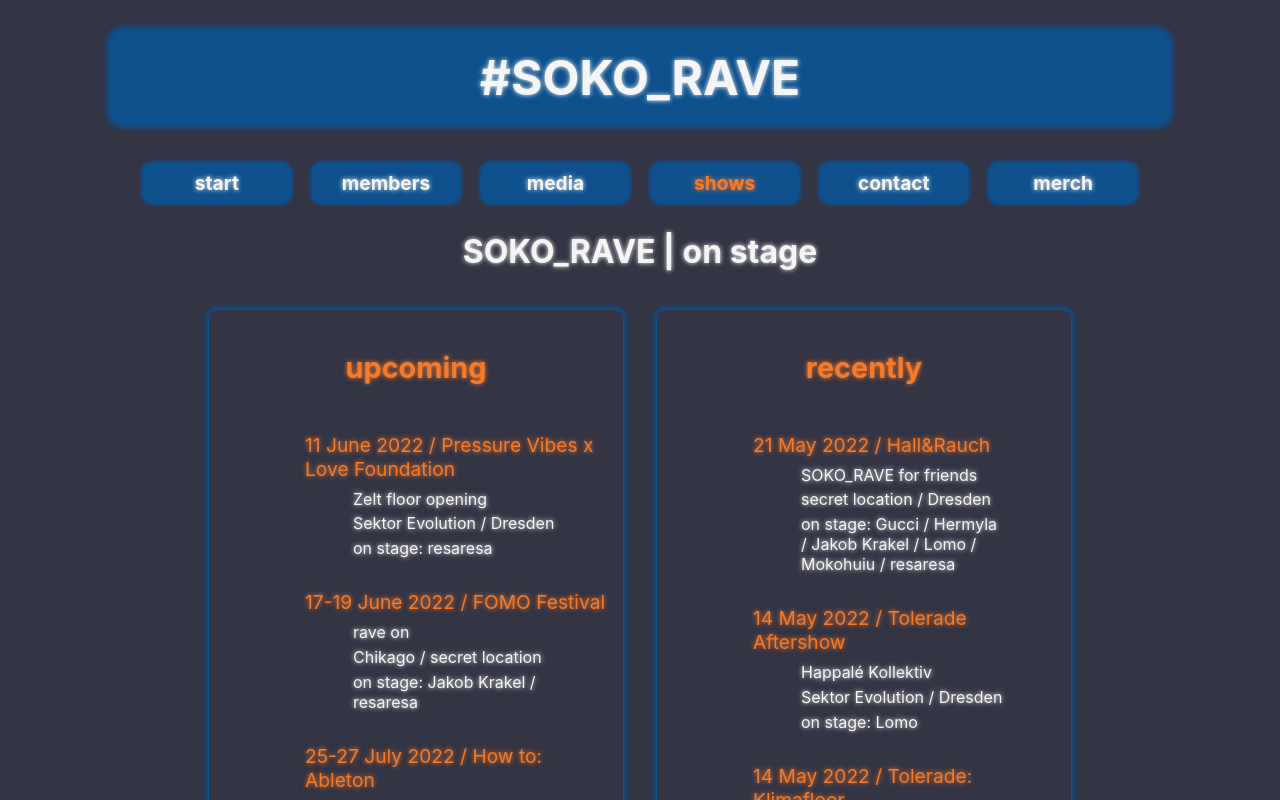
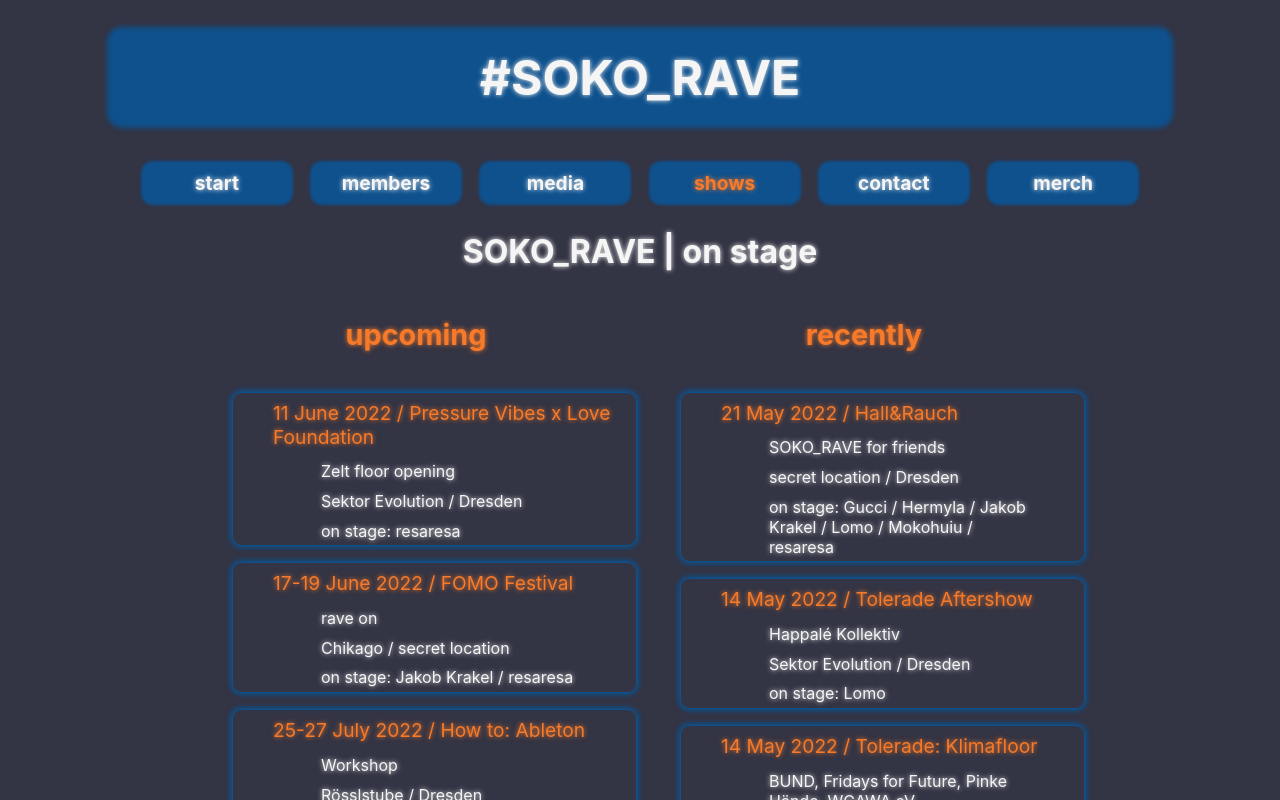
Before and after one commit to zuehler/soko-rave, a React (Vite) app: page /shows in a window 1280 px wide. Shown: the top 800 px of the page. Built offline with nearby package versions, Linux system fonts and the light colour scheme.

Commit message:
split shows to components, redesigned shows and media

```diff
--- /dev/null
+++ b/src/components/shows/recently.jsx
@@ -0,0 +1,25 @@
+import shows from "../../data/shows.json";
+
+export const Recently = () => {
+  return (
+    <div className="shows">
+      <h2>recently</h2>
+      <ul className="recently">
+        {shows.recent.map((show) => {
+          return (
+            <ul>
+              <li>
+                {show.date} / {show.party}
+              </li>
+              <li>{show.info}</li>{" "}
+              <li>
+                {show.location} / {show.city}
+              </li>
+              <li>on stage: {show.members.join(" / ")}</li>
+            </ul>
+          );
+        })}
+      </ul>
+    </div>
+  );
+};
--- /dev/null
+++ b/src/components/shows/upcoming.jsx
@@ -0,0 +1,25 @@
+import shows from "../../data/shows.json";
+
+export const Upcoming = () => {
+  return (
+    <div className="shows">
+      <h2>upcoming</h2>
+      <ul className="upcoming">
+        {shows.upcoming.map((show) => {
+          return (
+            <ul>
+              <li>
+                {show.date} / {show.party}
+              </li>
+              <li>{show.info}</li>{" "}
+              <li>
+                {show.location} / {show.city}
+              </li>
+              <li>on stage: {show.members.join(" / ")}</li>
+            </ul>
+          );
+        })}
+      </ul>
+    </div>
+  );
+};
--- a/src/pages/media/media.jsx
+++ b/src/pages/media/media.jsx
@@ -4,16 +4,32 @@ import ReactPlayer from "react-player";
 import { useState } from "react";
 
 export const Media = () => {
+  // const [keywords, setKeywords] = useState("2022");
+  // const filteredSets = sets.filter((set) => {
+  //   set.artists.includes("Gucci");
+  // });
+  // console.log(filteredSets);
+  // || set.genre.includes("2022");
+  // ||
+  // Object.values(set).join().includes("2022")
+
+  // console.log(sets[0].artists.includes("Gucci"));
+  // {
+  //   sets.artists.filter((artist) => {
+  //     artist.includes("Gucci");
+  //   });
+  // }
+
   return (
     <div className="media">
       <h1>SOKO_RAVE | records</h1>
-      <div className="searchBar">
+      <form>
         <label>filter</label>
         <input
           type="text"
-          placeholder="e.g. Lomo, objekt klein a, Techno, Braunschweig ..."
+          placeholder="e.g. objekt klein a, Acid, Lomo, Braunschweig ..."
         />
-      </div>
+      </form>
       <div className="sets">
         <ul>
           {sets
--- a/src/pages/shows/shows.jsx
+++ b/src/pages/shows/shows.jsx
@@ -1,50 +1,14 @@
 import "../../styles/subpage-shows/shows.scss";
-import shows from "../../data/shows.json";
+import { Upcoming } from "../../components/shows/upcoming";
+import { Recently } from "../../components/shows/recently";
 
 export const Shows = () => {
   return (
     <>
       <h1>SOKO_RAVE | on stage</h1>
       <div className="showsContainer">
-        <div className="shows">
-          <h2>upcoming</h2>
-          <ul className="upcoming">
-            {shows.upcoming.map((show) => {
-              return (
-                <ul>
-                  <li>
-                    {show.date} / {show.party}
-                  </li>
-                  <li>{show.info}</li>{" "}
-                  <li>
-                    {show.location} / {show.city}
-                  </li>
-                  <li>on stage: {show.members.join(" / ")}</li>
-                </ul>
-              );
-            })}
-          </ul>
-        </div>
-
-        <div className="shows">
-          <h2>recently</h2>
-          <ul className="recently">
-            {shows.recent.map((show) => {
-              return (
-                <ul>
-                  <li>
-                    {show.date} / {show.party}
-                  </li>
-                  <li>{show.info}</li>{" "}
-                  <li>
-                    {show.location} / {show.city}
-                  </li>
-                  <li>on stage: {show.members.join(" / ")}</li>
-                </ul>
-              );
-            })}
-          </ul>
-        </div>
+        <Upcoming />
+        <Recently />
       </div>
     </>
   );
--- a/src/styles/subpage-media/media.scss
+++ b/src/styles/subpage-media/media.scss
@@ -3,13 +3,16 @@
   flex-flow: column nowrap;
   justify-content: flex-start;
   align-items: center;
+  width: 95%;
+  // border: 1px solid tomato;
 
-  .searchBar {
+  form {
     display: flex;
     flex-flow: row nowrap;
     justify-content: center;
     align-items: center;
-    width: 100%;
+    width: 50%;
+
     border: 1px solid var(--copBlue);
     border-radius: 10px;
     box-shadow: 0px 0px 5px 2px var(--copBlue);
@@ -19,9 +22,20 @@
     }
     input {
       width: 100%;
+
       margin: 1rem;
-      height: 1.3rem;
-      border: 1px solid hotpink;
+      padding: 0.5rem;
+      margin-left: 0;
+
+      border: 1px solid var(--copBlue);
+      border-radius: 10px;
+      box-shadow: 0px 0px 5px 2px var(--copBlue);
+
+      background-color: var(--bgColor);
+
+      color: var(--stickerOrange);
+      font-weight: bold;
+      // text-shadow: 0px 0px 1px 1px var(--whitesmoke);
     }
   }
 
@@ -32,6 +46,8 @@
 
     ul {
       list-style: none;
+      margin: 0;
+      padding: 0;
 
       ul {
         margin: 1rem;
--- a/src/styles/subpage-shows/shows.scss
+++ b/src/styles/subpage-shows/shows.scss
@@ -12,14 +12,13 @@
     flex-flow: column nowrap;
     justify-content: flex-start;
     align-items: flex-start;
-    padding: 1rem;
-    margin: 1rem;
+    // padding: 1rem;
+    // margin: 1rem;
     width: 100%;
-    border: 1px solid var(--copBlue);
-    border-radius: 10px;
-    box-shadow: 0px 0px 5px 2px var(--copBlue);
-    // overflow-y: scroll;
-    // max-height: 100%;
+
+    // border: 1px solid var(--copBlue);
+    // border-radius: 10px;
+    // box-shadow: 0px 0px 5px 2px var(--copBlue);
 
     h2 {
       align-self: center;
@@ -30,16 +29,19 @@
       text-shadow: 0px 0px 5px var(--stickerOrange);
     }
 
-    img {
-      margin: 0 20%;
+    ul {
+      display: flex;
+      flex-flow: column nowrap;
+      justify-content: flex-start;
+      align-items: flex-start;
+      width: 90%;
+
+      ul {
+        list-style: none;
+        margin-bottom: 1rem;
         border: 1px solid var(--copBlue);
         border-radius: 10px;
         box-shadow: 0px 0px 5px 2px var(--copBlue);
-    }
-
-    ul {
-      list-style: none;
-      margin-bottom: 2rem;
 
         li:first-child {
           margin: 0.5rem 0;
@@ -51,6 +53,7 @@
 
         li {
           margin: 0.3rem 3rem;
+        }
       }
 
       a {
```
Lines whose indentation alone changed are shown as unchanged.
